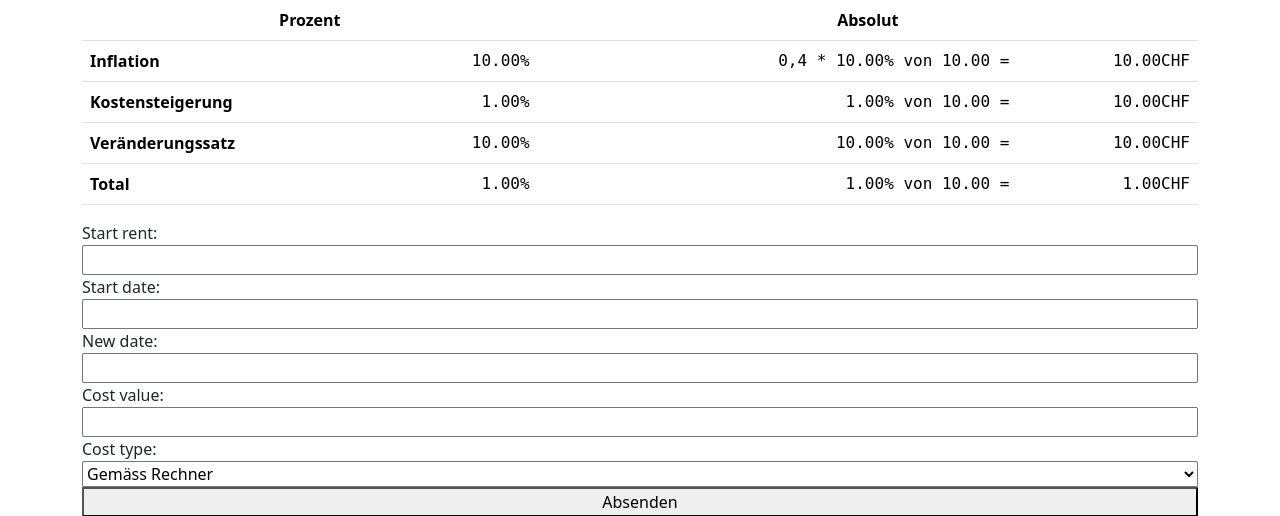
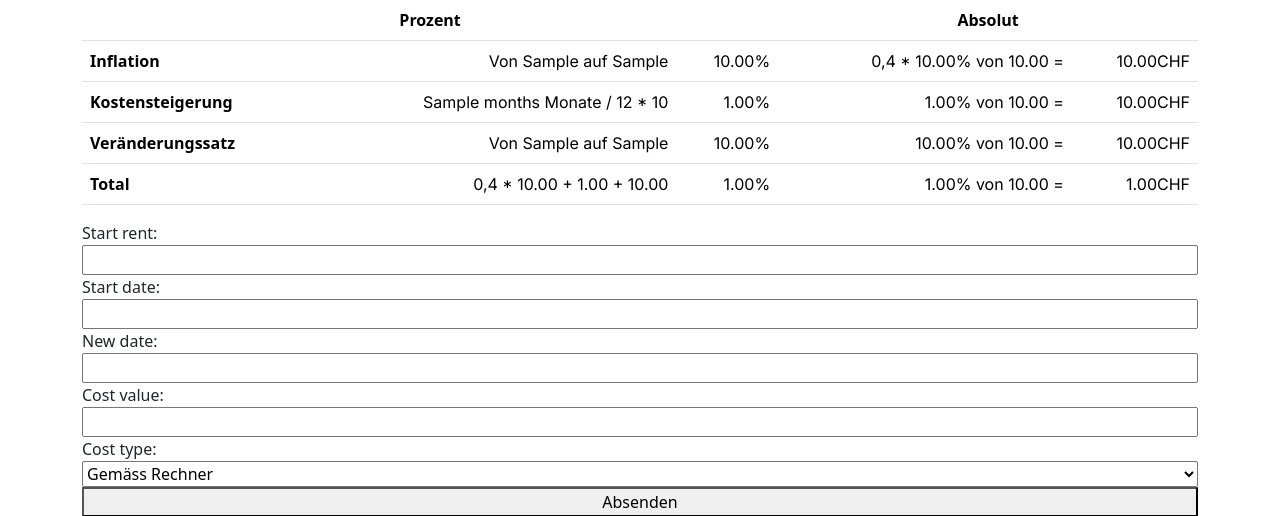
Before and after one commit to digital-organizing/mv-mietzinsrechner, a Django app: template rechner/templates/rechner/test_view.html in a window 1280 px wide. Shown: the top 516 px of the page. Run offline with Django 4.2, Linux system fonts and the light colour scheme; tables that the repository leaves empty hold one stand-in row (values such as "Sample post"); the template is opened without the code that fills it: values that come from a table or form of the project are taken from there, most other values are stand-ins (such as "Sample title", 1, 10 or a date in 2020); some libraries are stand-ins or nearby versions.

Commit message:
add explanation to result display

```diff
--- a/rechner/forms.py
+++ b/rechner/forms.py
@@ -5,9 +5,8 @@ from rechner.models import KOSTENSTEIGERUNG
 
 class BasicRentCalculator(forms.Form):
     start_rent = forms.FloatField()
-    start_date = forms.DateField(widget=forms.DateInput(format=('%Y-%m-%d'), ))
-
-    new_date = forms.DateField(widget=forms.DateInput(format=('%Y-%m-%d'), ))
+    start_date = forms.DateField(input_formats=['%d.%m.%Y'])
+    new_date = forms.DateField(input_formats=['%d.%m.%Y'])
 
     cost_value = forms.FloatField()
     cost_type = forms.ChoiceField(choices=KOSTENSTEIGERUNG)
--- a/rechner/templates/rechner/test_view.html
+++ b/rechner/templates/rechner/test_view.html
@@ -1,5 +1,9 @@
 {% extends "rechner/base.html" %}
 {% block head %}
+    <link rel="preconnect" href="https://fonts.googleapis.com"/>
+    <link rel="preconnect" href="https://fonts.gstatic.com" crossorigin />
+    <link href="https://fonts.googleapis.com/css2?family=Inter&display=swap"
+          rel="stylesheet"/>
     <link href="https://cdn.jsdelivr.net/npm/bootstrap@5.3.0-alpha1/dist/css/bootstrap.min.css"
           rel="stylesheet"
           integrity="sha384-GLhlTQ8iRABdZLl6O3oVMWSktQOp6b7In1Zl3/Jr59b6EGGoI1aFkw7cmDA6j6gD"
@@ -12,7 +16,7 @@ form {
     flex-direction: column;
 }
 td {
-    font-family: monospace;
+    font-family: 'Inter', sans-serif;
     text-align: right;
 }
 
@@ -28,31 +32,43 @@ thead > tr > th {
             <table class="table">
                 <thead>
                     <tr>
-                        <th colspan="2">Prozent</th>
+                        <th colspan="3">Prozent</th>
                         <th colspan="2">Absolut</th>
                     </tr>
                 </thead>
                 <tbody>
                     <tr>
                         <th>Inflation</th>
+                        <td>Von {{ result.base_old }} auf {{ result.base_new }}</td>
                         <td>{{ result.inflation|floatformat:"2" }}%</td>
                         <td>0,4 * {{ result.inflation|floatformat:"2" }}% von {{ result.rent_initial|floatformat:"2" }} =</td>
                         <td>{{ result.inflation_absolute|floatformat:"2" }}CHF</td>
                     </tr>
                     <tr>
                         <th>Kostensteigerung</th>
+                        <td>
+                            {% if result.cost_kind == 'pauschal' %}
+                                10% von {{ result.inflation|floatformat:"2" }}
+                            {% else %}
+                                {{ result.months }} Monate / 12 * {{ result.cost_value }}
+                            {% endif %}
+                        </td>
                         <td>{{ result.cost_increase_percent|floatformat:"2" }}%</td>
                         <td>{{ result.cost_increase_percent|floatformat:"2" }}% von {{ result.rent_initial|floatformat:"2" }} =</td>
                         <td>{{ result.cost_increase_absolute|floatformat:"2" }}CHF</td>
                     </tr>
                     <tr>
                         <th>Veränderungssatz</th>
+                        <td>Von {{ result.hypo_old }} auf {{ result.hypo_new }}</td>
                         <td>{{ result.hypo_change|floatformat:"2" }}%</td>
                         <td>{{ result.hypo_change|floatformat:"2" }}% von {{ result.rent_initial|floatformat:"2" }} =</td>
                         <td>{{ result.hypo_change_absolute|floatformat:"2" }}CHF</td>
                     </tr>
                     <tr>
                         <th>Total</th>
+                        <td>
+                            0,4 * {{ result.inflation|floatformat:"2" }} + {{ result.cost_increase_percent|floatformat:"2" }} + {{ result.hypo_change|floatformat:"2" }}
+                        </td>
                         <td>{{ result.total_percent|floatformat:"2" }}%</td>
                         <td>{{ result.total_percent|floatformat:"2" }}% von {{ result.rent_initial|floatformat:"2" }} =</td>
                         <td>{{ result.total_change_absolute|floatformat:"2" }}CHF</td>
--- a/rechner/views.py
+++ b/rechner/views.py
@@ -23,7 +23,6 @@ def test_view(request):
 
     if form.is_valid():
         data = form.cleaned_data
-        # TODO: Calculate stuff ro return
         start_month = find_month(data['start_date'])
         new_month = find_month(data['new_date'])
 
```
Also changed, not shown: rechner/services.py (+15 -4 lines).
